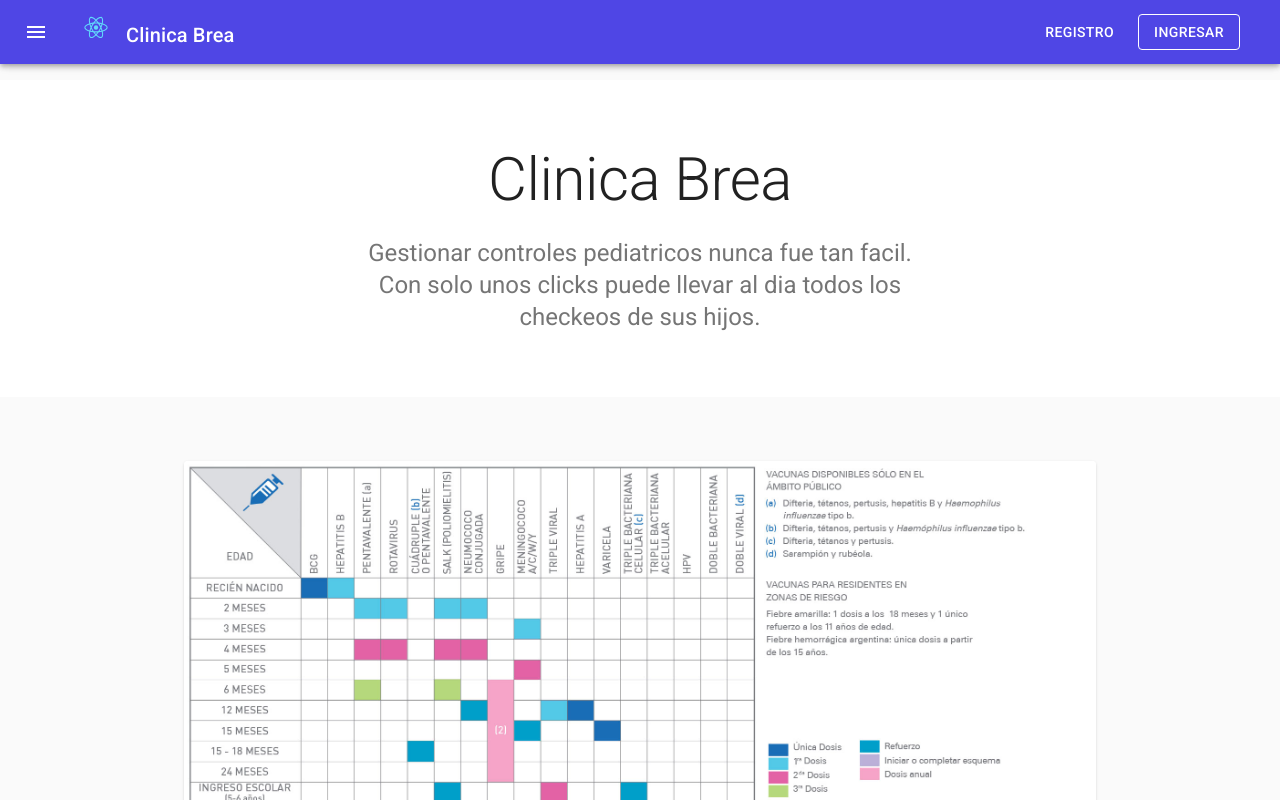
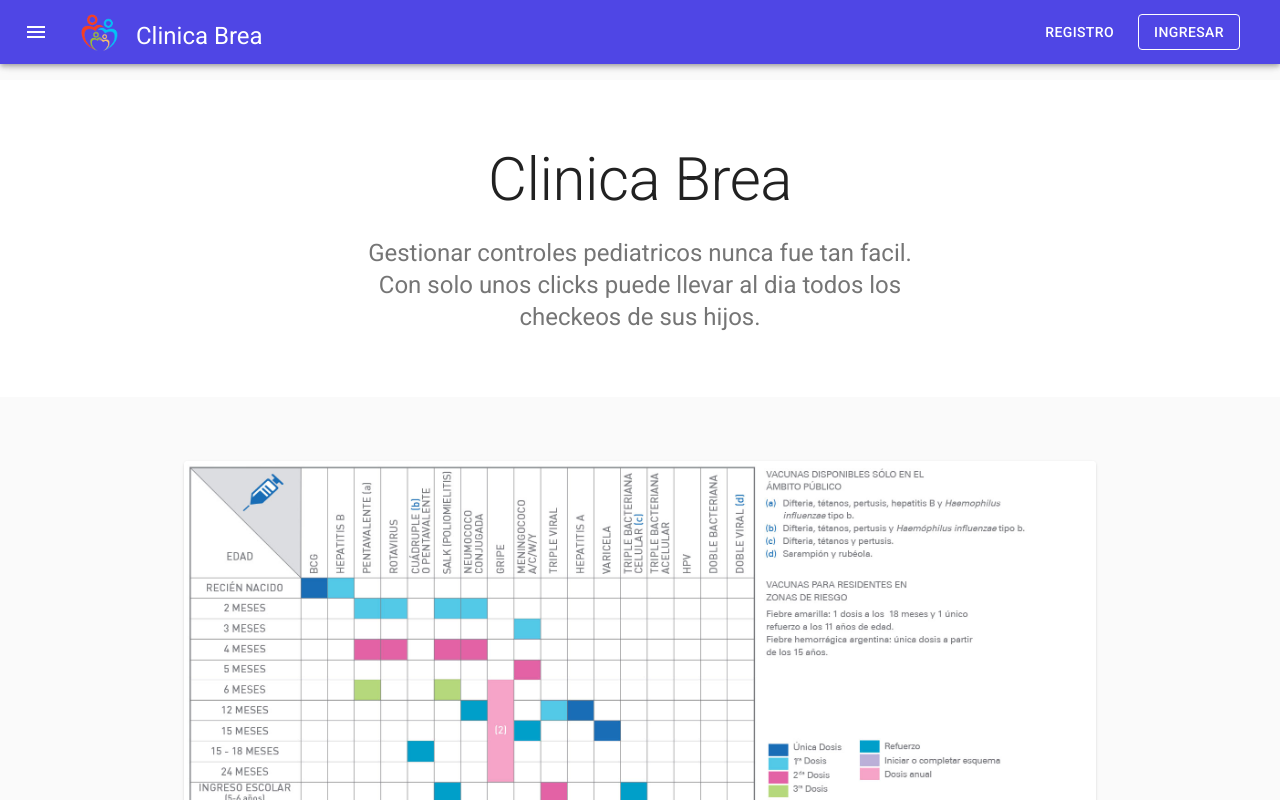
Before and after one commit to emanuelbrea/ai-2021, a React (Create React App) app: page / in a window 1280 px wide. Shown: the top 800 px of the page. Built offline with nearby package versions, Linux system fonts and the light colour scheme.

Commit message:
Agrego logo

```diff
--- a/src/Routes.js
+++ b/src/Routes.js
@@ -1,13 +1,11 @@
 import React from 'react'
 import {BrowserRouter as Router, Route, Switch} from 'react-router-dom'
 import Main from "./components/Main";
-import ScrollToTop from "./components/ScrollToTop";
 
 export default function Routes() {
 
     return (
         <Router>
-            <ScrollToTop/>
             <Switch>
                 <Route component={Main}/>
             </Switch>
--- a/src/components/NavBar.js
+++ b/src/components/NavBar.js
@@ -19,7 +19,7 @@ import ListItemIcon from "@material-ui/core/ListItemIcon";
 import InboxIcon from "@material-ui/icons/MoveToInbox";
 import MailIcon from "@material-ui/icons/Mail";
 import ListItemText from "@material-ui/core/ListItemText";
-import logo from '../images/logo.svg';
+import logo from '../images/logo.png';
 
 const drawerWidth = 240;
 
@@ -116,6 +116,13 @@ export default function MenuAppBar() {
         setOpen(false);
     };
 
+    const scrollToTop = () => {
+        window.scrollTo({
+            top: 0,
+            behavior: "smooth"
+        });
+    };
+
     return (
         <div className={classes.root}>
             <AppBar position="fixed"
@@ -133,9 +140,9 @@ export default function MenuAppBar() {
                     >
                         <MenuIcon/>
                     </IconButton>
-                    <Typography variant="h6">
-                        <Link to="/" className={classes.link}>
-                            <img width={40} src={logo} alt=""/>
+                    <Typography variant="h5">
+                        <Link to="/" className={classes.link} onClick={scrollToTop}>
+                            <img width={50} src={logo} style={{marginBottom:-10}} alt=""/>
                             <span className={classes.tagline}>Clinica Brea</span>
                         </Link>
                     </Typography>
--- a/src/components/ScrollToTop.js
+++ /dev/null
@@ -1,12 +0,0 @@
-import { useEffect } from "react";
-import { useLocation } from "react-router-dom";
-
-export default function ScrollToTop() {
-    const { pathname } = useLocation();
-
-    useEffect(() => {
-        window.scrollTo(0, 0);
-    }, [pathname]);
-
-    return null;
-}
```
Also changed, not shown: src/images/logo.png (added).
